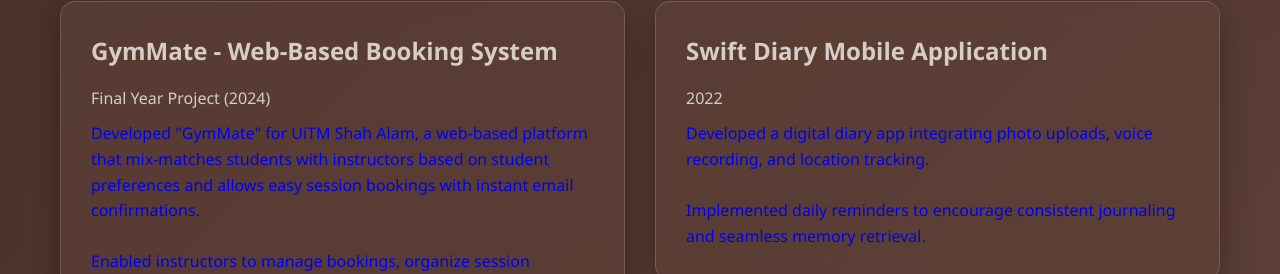
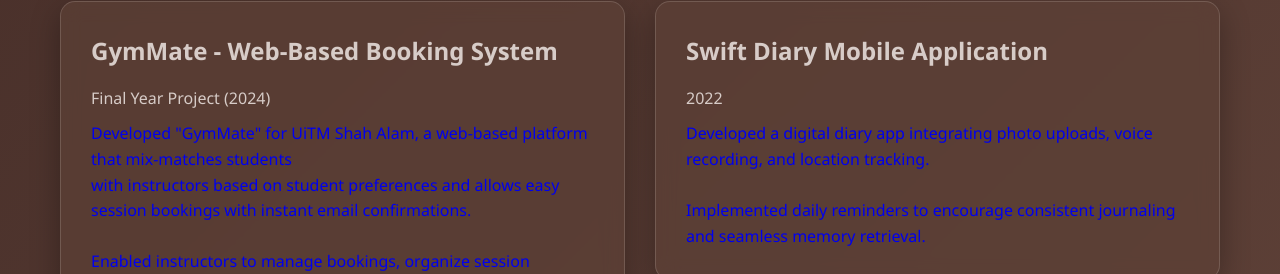
Before and after one commit to azeooo/portfolioaze, a plain HTML site: page index.html in a window 1280 px wide. Shown: the part 1220-1494 px from the top of the page. Drawn offline with Linux system fonts and the light colour scheme.

Commit message:
Update index.html

```diff
--- a/index.html
+++ b/index.html
@@ -152,7 +152,8 @@
                 <div class="card">
                     <h3>GymMate - Web-Based Booking System</h3>
                     <span class="date">Final Year Project (2024)</span>
-                    <p>Developed "GymMate" for UiTM Shah Alam, a web-based platform that mix-matches students with instructors based on student preferences and allows easy session bookings with instant email confirmations.</p>
+                    <p>Developed "GymMate" for UiTM Shah Alam, a web-based platform that mix-matches students </p>
+                    <p>with instructors based on student preferences and allows easy session bookings with instant email confirmations.</p>
                     <br>
                     <p>Enabled instructors to manage bookings, organize session timetables, and track student sessions efficiently through the platform.</p>
                 </div>
```
